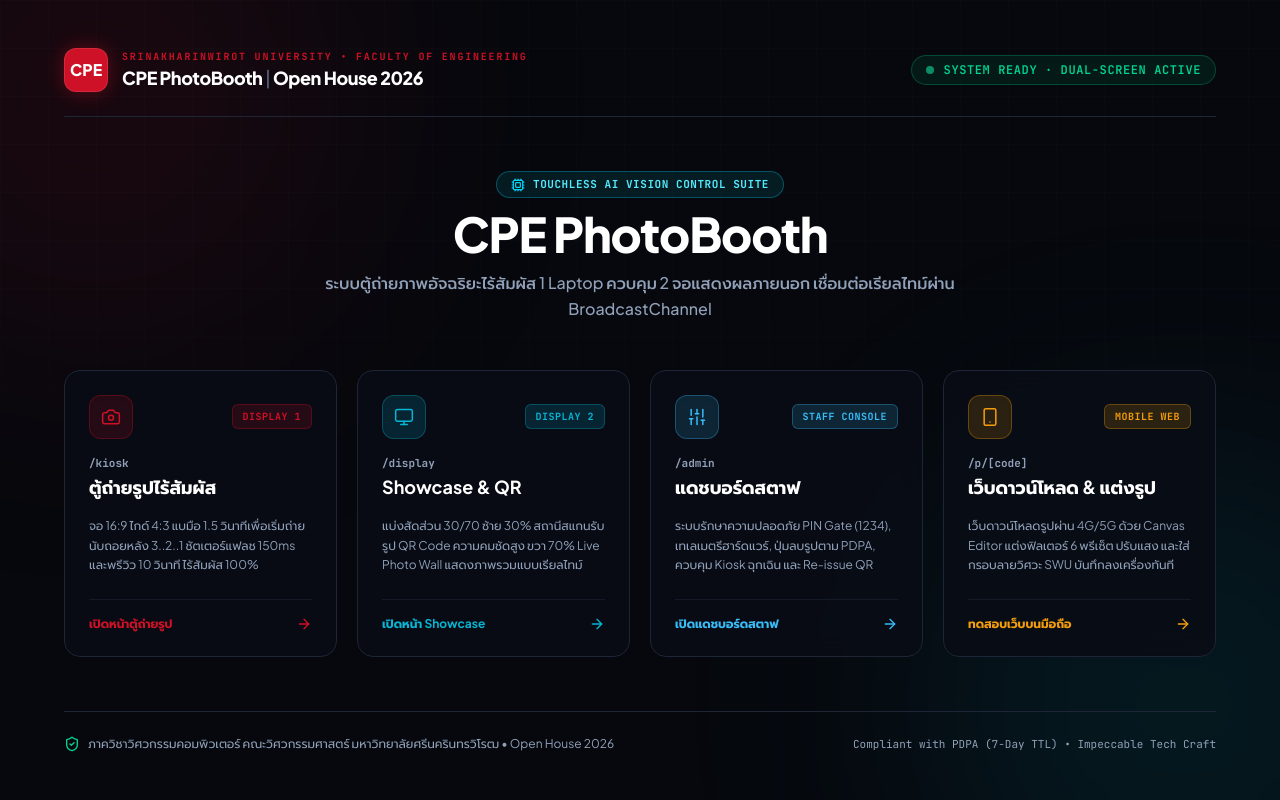
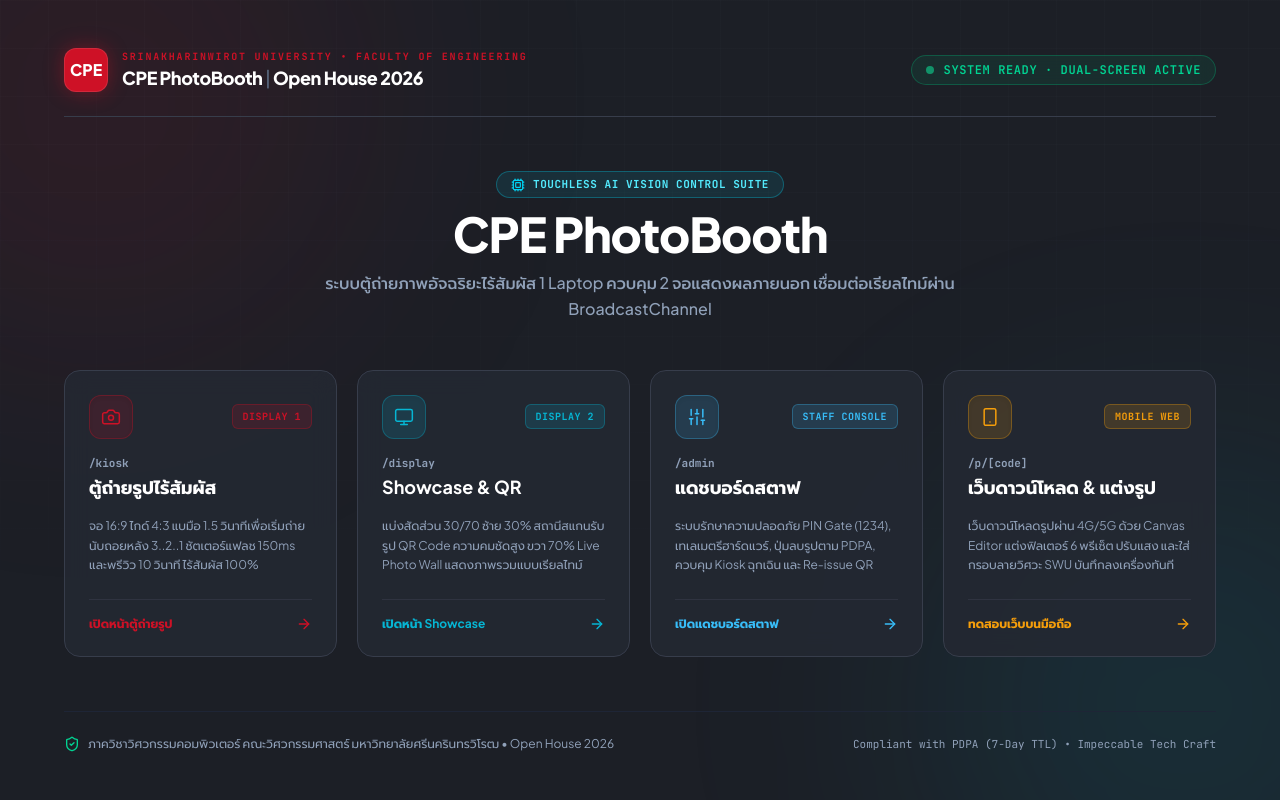
Before and after one commit to icelandz9/swu-openhouse, a Next.js app in the folder web/: page / in a window 1280 px wide. Built offline with nearby package versions, Linux system fonts and the light colour scheme.

Commit message:
style: apply official SWU Gray theme across kiosk and all displays

```diff
--- a/web/app/display/page.tsx
+++ b/web/app/display/page.tsx
@@ -205,8 +205,8 @@ export default function ShowcaseDisplayScreen() {
     : latest.qrUrl || `/p/${latest.code}`;
 
   return (
-    <main className="display-shell grid h-dvh w-screen place-items-center overflow-hidden bg-[#090D16] select-none">
-      <div className="display-stage relative aspect-video h-auto max-h-dvh w-full max-w-[calc(100dvh*16/9)] overflow-hidden bg-[#090D16]">
+    <main className="display-shell grid h-dvh w-screen place-items-center overflow-hidden bg-[#16181E] select-none">
+      <div className="display-stage relative aspect-video h-auto max-h-dvh w-full max-w-[calc(100dvh*16/9)] overflow-hidden bg-[#20242D]">
         {/* Left Section (30%): Live Polaroid Showcase & White QR Pill Station */}
         <section className="showcase-left absolute inset-y-0 left-0 z-20 flex w-[30%] flex-col border-r border-[#1E293B] px-[1.2%] py-[1.25%] justify-between">
           <div>
@@ -231,7 +231,7 @@ export default function ShowcaseDisplayScreen() {
                   alt={`รูปล่าสุด ${latest.code}`}
                   className="h-full w-full object-cover"
                 />
-                <div className="absolute inset-x-0 bottom-0 flex items-center justify-between bg-[#090D16]/85 px-[.7vw] py-[.38vw] text-white backdrop-blur-sm">
+                <div className="absolute inset-x-0 bottom-0 flex items-center justify-between bg-[#1E222B]/90 px-[.7vw] py-[.38vw] text-white backdrop-blur-sm">
                   <span className="text-[clamp(.42rem,.52vw,.62rem)] font-bold">
                     <span className="text-[#EF4444]">CPE</span> OPEN HOUSE
                   </span>
@@ -262,7 +262,7 @@ export default function ShowcaseDisplayScreen() {
                   value={qrTargetUrl}
                   level="H"
                   bgColor="#FFFFFF"
-                  fgColor="#090D16"
+                  fgColor="#1C1F26"
                   className="h-full w-full"
                   title={`รับรูป ${latest.code}`}
                 />
@@ -276,7 +276,7 @@ export default function ShowcaseDisplayScreen() {
         </section>
 
         {/* Right Section (70%): Live Photo Wall / Gallery */}
-        <section className="absolute inset-y-0 right-0 flex w-[70%] flex-col bg-[#06080D] px-[2.45vw] py-[.75vw]">
+        <section className="absolute inset-y-0 right-0 flex w-[70%] flex-col bg-[#1E222B] px-[2.45vw] py-[.75vw]">
           <header className="flex items-center justify-between border-b border-white/10 pb-3">
             <h2 className="text-[clamp(1.55rem,2.5vw,3rem)] font-extrabold tracking-[-.05em]">
               <span className="text-[#2DD4BF]">CPE</span>{' '}
--- a/web/app/find/page.tsx
+++ b/web/app/find/page.tsx
@@ -19,7 +19,7 @@ export default function FindPhotoPage() {
   };
 
   return (
-    <main className="mobile-app-shell mx-auto grid min-h-dvh w-full max-w-[390px] place-items-center bg-[#090D16] px-6 text-slate-200 select-none">
+    <main className="mobile-app-shell mx-auto grid min-h-dvh w-full max-w-[390px] place-items-center bg-[#1C1F26] px-6 text-slate-200 select-none">
       <div className="w-full">
         <div className="mb-8 grid size-12 place-items-center bg-[#CE1126] text-sm font-extrabold tracking-[-.06em] text-white rounded">
           SWU
--- a/web/app/globals.css
+++ b/web/app/globals.css
@@ -7,10 +7,10 @@
   --color-swu-red-dark: #8F0B20;
   --color-swu-slate: #1E293B;
 
-  --color-studio-base: #06080D;
-  --color-studio-elevated: #0D111A;
-  --color-studio-card: #111827;
-  --color-studio-border: #1E2536;
+  --color-studio-base: #1C1F26;
+  --color-studio-elevated: #222630;
+  --color-studio-card: #2B303C;
+  --color-studio-border: #3A404E;
 
   --color-tech-cyan: #06B6D4;
   --color-status-success: #10B981;
@@ -32,10 +32,10 @@
   --swu-slate: #1E293B;
 
   /* Dark Studio Base */
-  --studio-base: #06080D;
-  --studio-elevated: #0D111A;
-  --studio-card: #111827;
-  --studio-border: #1E2536;
+  --studio-base: #1C1F26;
+  --studio-elevated: #222630;
+  --studio-card: #2B303C;
+  --studio-border: #3A404E;
 
   /* Engineering Accents */
   --tech-cyan: #06B6D4;
@@ -57,7 +57,7 @@ html,
 body {
   margin: 0;
   padding: 0;
-  background-color: #090D16;
+  background-color: #1C1F26;
   color: #F8FAFC;
   font-family: var(--font-sans);
   -webkit-font-smoothing: antialiased;
@@ -131,9 +131,9 @@ button:focus-visible {
   background-size: 42px 42px;
 }
 
-/* Screen 1: Kiosk Shell & Stage */
+/* Screen 1: Kiosk Shell & Stage (SWU Gray Theme) */
 .kiosk-shell {
-  background: radial-gradient(circle at center, rgba(17, 24, 39, 0.55), transparent 64%), #000;
+  background: radial-gradient(circle at center, rgba(50, 56, 70, 0.45), transparent 70%), #16181E;
 }
 
 .kiosk-stage {
@@ -220,7 +220,7 @@ button:focus-visible {
 
 /* Screen 2: Display Showcase */
 .display-shell {
-  background-color: #090D16;
+  background-color: #1C1F26;
 }
 
 .display-stage {
@@ -232,11 +232,11 @@ button:focus-visible {
   background:
     linear-gradient(
       180deg,
-      rgba(15, 23, 42, 0.98) 0%,
-      rgba(12, 19, 33, 0.98) 58%,
+      rgba(32, 37, 47, 0.98) 0%,
+      rgba(26, 31, 40, 0.98) 58%,
       rgba(4, 29, 32, 0.98) 100%
     ),
-    #0a0d14;
+    #1C1F26;
 }
 
 .qr-card {
--- a/web/app/page.tsx
+++ b/web/app/page.tsx
@@ -11,14 +11,14 @@ import {
 
 export default function Home() {
   return (
-    <main className="relative min-h-screen bg-[#06080D] text-[#F8FAFC] flex flex-col justify-between p-6 md:p-12 font-sans select-none overflow-x-hidden">
+    <main className="relative min-h-screen bg-[#1C1F26] text-[#F8FAFC] flex flex-col justify-between p-6 md:p-12 font-sans select-none overflow-x-hidden">
       {/* Background Engineering Grid & Ambient Glows */}
       <div className="pointer-events-none absolute inset-0 engineering-grid opacity-60" />
       <div className="pointer-events-none absolute -top-40 -left-40 size-[32rem] rounded-full bg-[#CE1126]/10 blur-[130px]" />
       <div className="pointer-events-none absolute -bottom-40 -right-40 size-[32rem] rounded-full bg-[#06B6D4]/10 blur-[130px]" />
 
       {/* Top Brand Banner */}
-      <header className="relative z-10 w-full max-w-6xl mx-auto flex items-center justify-between border-b border-[#1E2536] pb-6">
+      <header className="relative z-10 w-full max-w-6xl mx-auto flex items-center justify-between border-b border-[#373D4B] pb-6">
         <div className="flex items-center gap-3.5">
           <div className="flex size-11 items-center justify-center rounded-xl bg-[#CE1126] font-black text-white text-base shadow-[0_0_20px_rgba(206,17,38,0.4)] border border-white/10">
             CPE
@@ -63,7 +63,7 @@ export default function Home() {
           <Link
             href="/kiosk"
             target="_blank"
-            className="group relative flex flex-col justify-between p-6 rounded-2xl bg-[#090D16]/90 border border-[#1E2536] hover:border-[#CE1126] transition-all duration-200 hover:-translate-y-1 hover:shadow-[0_12px_32px_rgba(206,17,38,0.2)] backdrop-blur-md"
+            className="group relative flex flex-col justify-between p-6 rounded-2xl bg-[#242832]/90 border border-[#373D4B] hover:border-[#CE1126] transition-all duration-200 hover:-translate-y-1 hover:shadow-[0_12px_32px_rgba(206,17,38,0.2)] backdrop-blur-md"
           >
             <div className="space-y-4">
               <div className="flex items-center justify-between">
@@ -89,7 +89,7 @@ export default function Home() {
               </p>
             </div>
 
-            <div className="mt-6 pt-4 border-t border-[#1E2536]/60 flex items-center justify-between text-xs font-bold text-[#CE1126]">
+            <div className="mt-6 pt-4 border-t border-[#373D4B]/60 flex items-center justify-between text-xs font-bold text-[#CE1126]">
               <span>เปิดหน้าตู้ถ่ายรูป</span>
               <ArrowRight className="size-4 group-hover:translate-x-1 transition-transform" />
             </div>
@@ -99,7 +99,7 @@ export default function Home() {
           <Link
             href="/display"
             target="_blank"
-            className="group relative flex flex-col justify-between p-6 rounded-2xl bg-[#090D16]/90 border border-[#1E2536] hover:border-[#06B6D4] transition-all duration-200 hover:-translate-y-1 hover:shadow-[0_12px_32px_rgba(6,182,212,0.2)] backdrop-blur-md"
+            className="group relative flex flex-col justify-between p-6 rounded-2xl bg-[#242832]/90 border border-[#373D4B] hover:border-[#06B6D4] transition-all duration-200 hover:-translate-y-1 hover:shadow-[0_12px_32px_rgba(6,182,212,0.2)] backdrop-blur-md"
           >
             <div className="space-y-4">
               <div className="flex items-center justify-between">
@@ -125,7 +125,7 @@ export default function Home() {
               </p>
             </div>
 
-            <div className="mt-6 pt-4 border-t border-[#1E2536]/60 flex items-center justify-between text-xs font-bold text-[#06B6D4]">
+            <div className="mt-6 pt-4 border-t border-[#373D4B]/60 flex items-center justify-between text-xs font-bold text-[#06B6D4]">
               <span>เปิดหน้า Showcase</span>
               <ArrowRight className="size-4 group-hover:translate-x-1 transition-transform" />
             </div>
@@ -135,7 +135,7 @@ export default function Home() {
           <Link
             href="/admin"
             target="_blank"
-            className="group relative flex flex-col justify-between p-6 rounded-2xl bg-[#090D16]/90 border border-[#1E2536] hover:border-[#38BDF8] transition-all duration-200 hover:-translate-y-1 hover:shadow-[0_12px_32px_rgba(56,189,248,0.2)] backdrop-blur-md"
+            className="group relative flex flex-col justify-between p-6 rounded-2xl bg-[#242832]/90 border border-[#373D4B] hover:border-[#38BDF8] transition-all duration-200 hover:-translate-y-1 hover:shadow-[0_12px_32px_rgba(56,189,248,0.2)] backdrop-blur-md"
           >
             <div className="space-y-4">
               <div className="flex items-center justify-between">
@@ -161,7 +161,7 @@ export default function Home() {
               </p>
             </div>
 
-            <div className="mt-6 pt-4 border-t border-[#1E2536]/60 flex items-center justify-between text-xs font-bold text-[#38BDF8]">
+            <div className="mt-6 pt-4 border-t border-[#373D4B]/60 flex items-center justify-between text-xs font-bold text-[#38BDF8]">
               <span>เปิดแดชบอร์ดสตาฟ</span>
               <ArrowRight className="size-4 group-hover:translate-x-1 transition-transform" />
             </div>
@@ -171,7 +171,7 @@ export default function Home() {
           <Link
             href="/p/OPH-SWU1"
             target="_blank"
-            className="group relative flex flex-col justify-between p-6 rounded-2xl bg-[#090D16]/90 border border-[#1E2536] hover:border-[#F59E0B] transition-all duration-200 hover:-translate-y-1 hover:shadow-[0_12px_32px_rgba(245,158,11,0.2)] backdrop-blur-md"
+            className="group relative flex flex-col justify-between p-6 rounded-2xl bg-[#242832]/90 border border-[#373D4B] hover:border-[#F59E0B] transition-all duration-200 hover:-translate-y-1 hover:shadow-[0_12px_32px_rgba(245,158,11,0.2)] backdrop-blur-md"
           >
             <div className="space-y-4">
               <div className="flex items-center justify-between">
@@ -197,7 +197,7 @@ export default function Home() {
               </p>
             </div>
 
-            <div className="mt-6 pt-4 border-t border-[#1E2536]/60 flex items-center justify-between text-xs font-bold text-[#F59E0B]">
+            <div className="mt-6 pt-4 border-t border-[#373D4B]/60 flex items-center justify-between text-xs font-bold text-[#F59E0B]">
               <span>ทดสอบเว็บบนมือถือ</span>
               <ArrowRight className="size-4 group-hover:translate-x-1 transition-transform" />
             </div>
```
Also changed, not shown: web/app/admin/page.tsx (+10 -10 lines), web/app/kiosk/page.tsx (+14 -14 lines).
